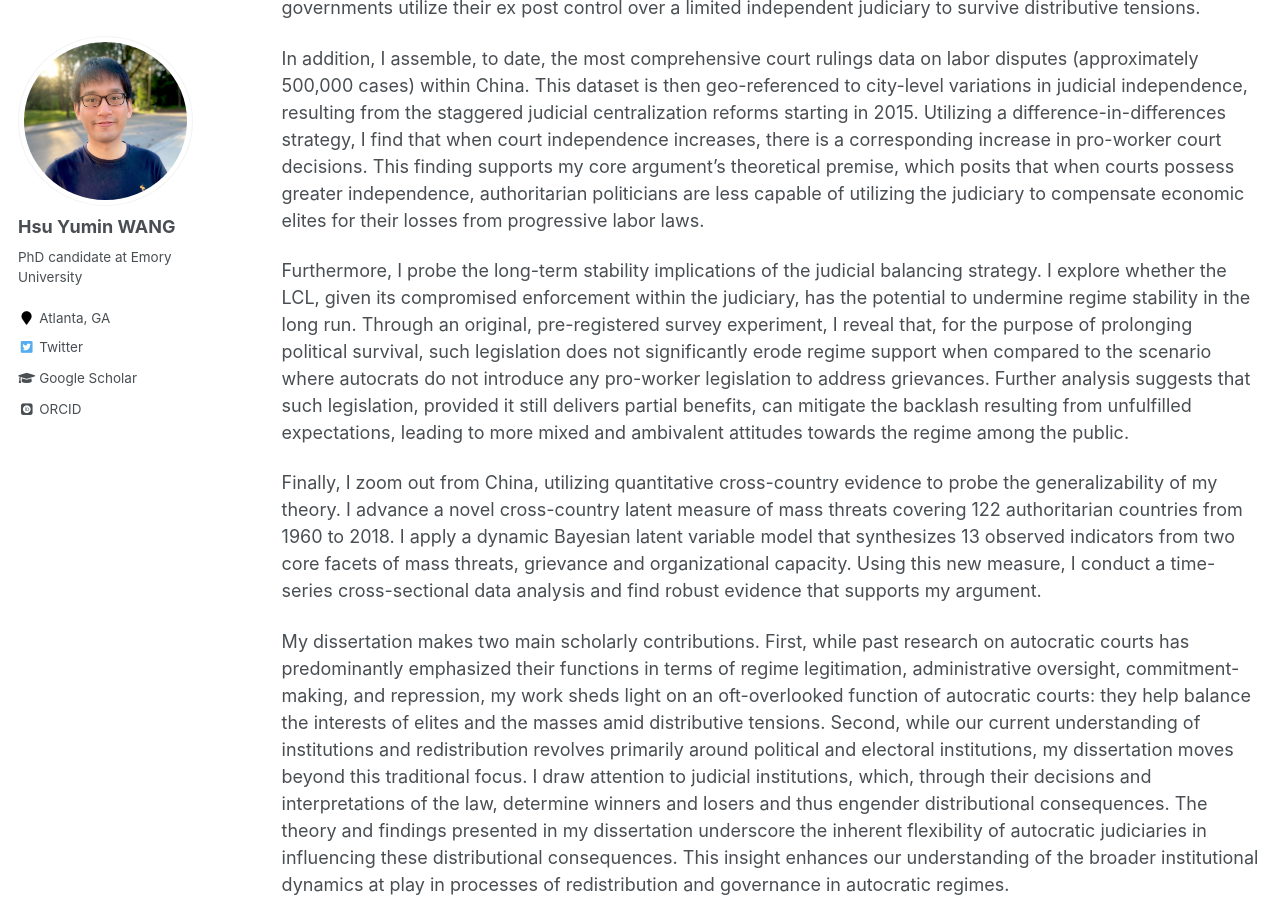
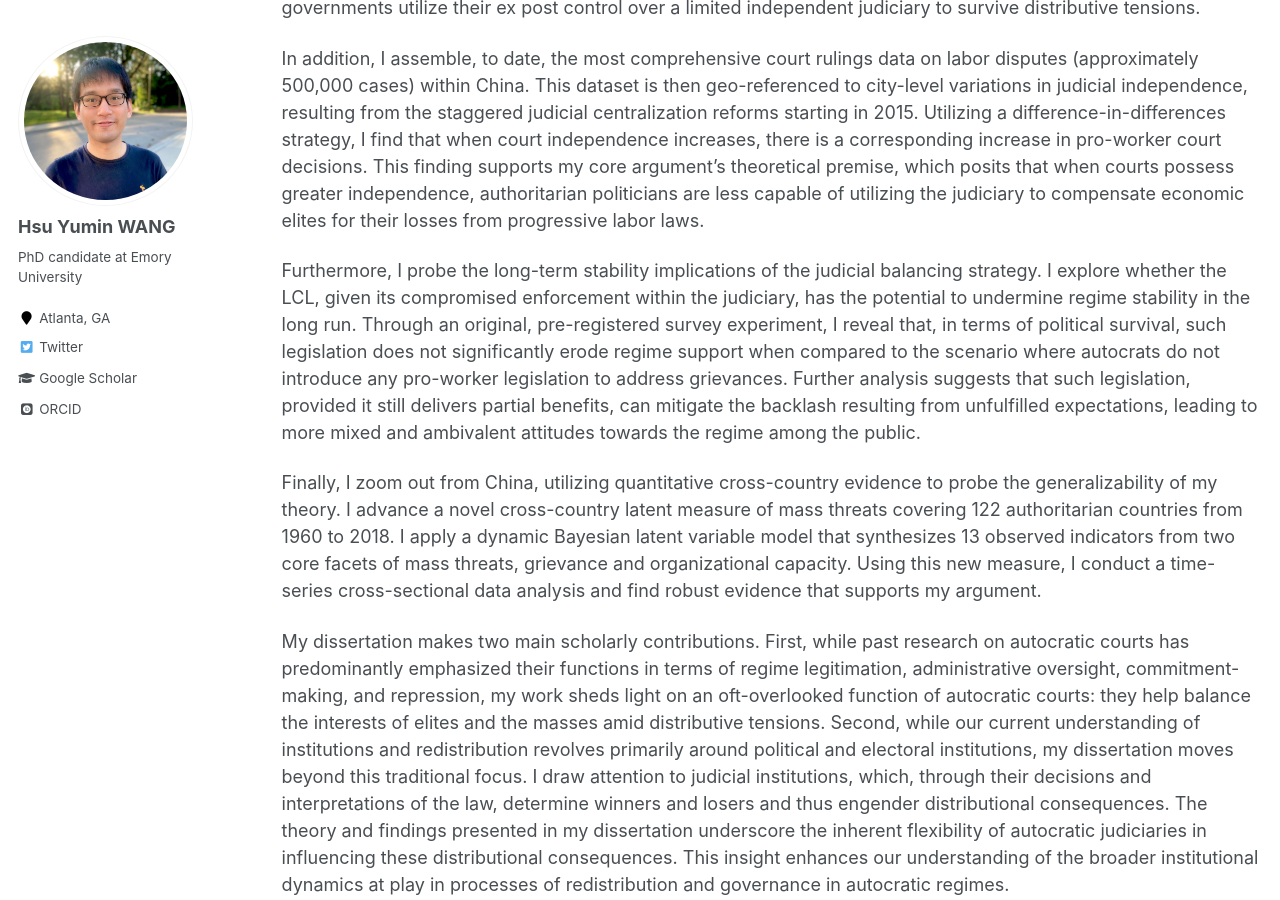
Before and after one commit to hsuyumin/hsuyumin.github.io, a Jekyll site: the page built from _pages/dissertation.md, in a window 1280 px wide and 900 px high, scrolled down 906 px. Built offline with Jekyll 4.4.1, drawn with Linux system fonts in a browser that asks for light colours; some web fonts are replaced.

Commit message:
Update dissertation.md

```diff
--- a/_pages/dissertation.md
+++ b/_pages/dissertation.md
@@ -20,7 +20,7 @@ My dissertation illustrates the utility of argument using the significant case o
 
 In addition, I assemble, to date, the most comprehensive court rulings data on labor disputes (approximately 500,000 cases) within China. This dataset is then geo-referenced to city-level variations in judicial independence, resulting from the staggered judicial centralization reforms starting in 2015. Utilizing a difference-in-differences strategy, I find that when court independence increases, there is a corresponding increase in pro-worker court decisions. This finding supports my core argument’s theoretical premise, which posits that when courts possess greater independence, authoritarian politicians are less capable of utilizing the judiciary to compensate economic elites for their losses from progressive labor laws.
 
-Furthermore, I probe the long-term stability implications of the judicial balancing strategy. I explore whether the LCL, given its compromised enforcement within the judiciary, has the potential to undermine regime stability in the long run. Through an original, pre-registered survey experiment, I reveal that, for the purpose of prolonging political survival, such legislation does not significantly erode regime support when compared to the scenario where autocrats do not introduce any pro-worker legislation to address grievances. Further analysis suggests that such legislation, provided it still delivers partial benefits, can mitigate the backlash resulting from unfulfilled expectations, leading to more mixed and ambivalent attitudes towards the regime among the public.
+Furthermore, I probe the long-term stability implications of the judicial balancing strategy. I explore whether the LCL, given its compromised enforcement within the judiciary, has the potential to undermine regime stability in the long run. Through an original, pre-registered survey experiment, I reveal that, in terms of political survival, such legislation does not significantly erode regime support when compared to the scenario where autocrats do not introduce any pro-worker legislation to address grievances. Further analysis suggests that such legislation, provided it still delivers partial benefits, can mitigate the backlash resulting from unfulfilled expectations, leading to more mixed and ambivalent attitudes towards the regime among the public.
 
 Finally, I zoom out from China, utilizing quantitative cross-country evidence to probe the generalizability of my theory. I advance a novel cross-country latent measure of mass threats covering 122 authoritarian countries from 1960 to 2018. I apply a dynamic Bayesian latent variable model that synthesizes 13 observed indicators from two core facets of mass threats, grievance and organizational capacity. Using this new measure, I conduct a time-series cross-sectional data analysis and find robust evidence that supports my argument.
 
```
